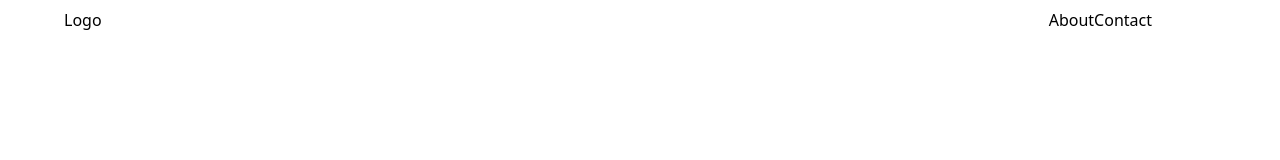
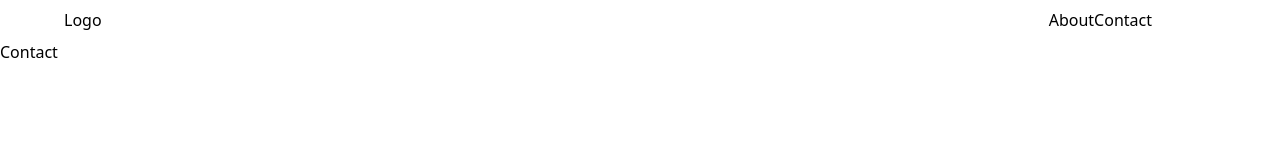
Before and after one commit to samsnwn/my-portfolio, a React (Vite) app: page /contact in a window 1280 px wide. Before the commit this address had no page. Shown: the top 160 px of the page. Built offline with nearby package versions, Linux system fonts and the light colour scheme; the HTML template or start-up script is replaced by a standard one.

Commit message:
about & contact pages created

```diff
--- a/src/App.jsx
+++ b/src/App.jsx
@@ -1,5 +1,7 @@
 import React from "react";
 import { Routes, Route } from "react-router-dom";
+import About from "./components/About.jsx";
+import Contact from "./components/Contact.jsx";
 import Home from "./components/Home.jsx";
 import Navbar from "./components/Navbar.jsx";
 import styles from "./style.js";
@@ -11,6 +13,8 @@
       <main>
         <Routes>
           <Route path="/" element={<Home />} />
+          <Route path="/about" element={<About />} />
+          <Route path="/contact" element={<Contact />} />
         </Routes>
       </main>
     </>
--- /dev/null
+++ b/src/components/About.jsx
@@ -0,0 +1,9 @@
+import React from 'react'
+
+const About = () => {
+  return (
+    <div>About</div>
+  )
+}
+
+export default About
--- /dev/null
+++ b/src/components/Contact.jsx
@@ -0,0 +1,9 @@
+import React from 'react'
+
+const Contact = () => {
+  return (
+    <div>Contact</div>
+  )
+}
+
+export default Contact
```
